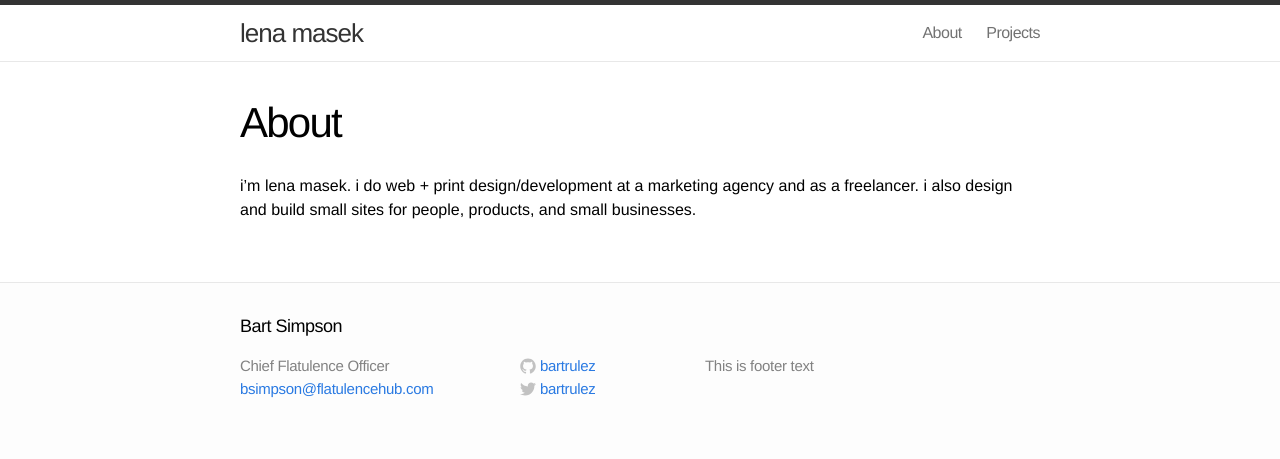
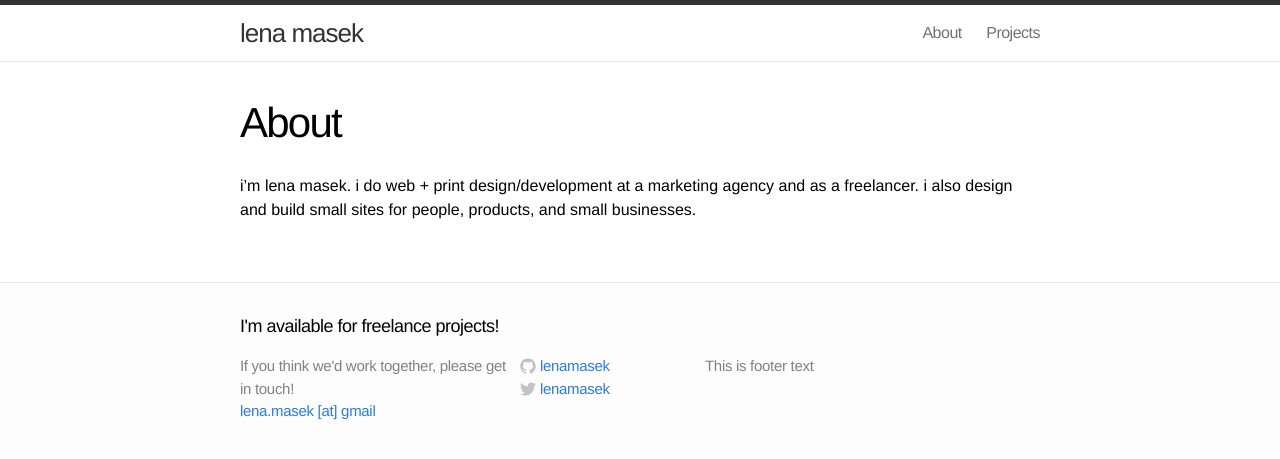
Before and after one commit to lenamasek/lenamasek.github.io, a Jekyll site: the page built from about/index.md, in a window 1280 px wide. Shown: the top 459 px of the page. Built offline with Jekyll 4.4.1, drawn with Linux system fonts in a browser that asks for light colours; Markdown is read by kramdown in place of the engine named in the settings.

Commit message:
Update footer.html

```diff
--- a/_includes/footer.html
+++ b/_includes/footer.html
@@ -2,19 +2,19 @@
 
   <div class="wrap">
 
-    <h2 class="footer-heading">Bart Simpson</h2>
+    <h2 class="footer-heading">I'm available for freelance projects!</h2>
 
     <div class="footer-col-1 column">
       <ul>
-        <li>Chief Flatulence Officer</li>
-        <li><a href="mailto:bsimpson@flatulencehub.com">bsimpson@flatulencehub.com</a></li>
+        <li>If you think we'd work together, please get in touch!</li>
+        <li><a href="mailto:lena.masek@gmail.com">lena.masek [at] gmail</a></li>
       </ul>
     </div>
 
     <div class="footer-col-2 column">
       <ul>
         <li>
-          <a href="https://github.com/yourusername">
+          <a href="https://github.com/lenamasek">
             <span class="icon github">
               <svg version="1.1" class="github-icon-svg" xmlns="http://www.w3.org/2000/svg" xmlns:xlink="http://www.w3.org/1999/xlink" x="0px" y="0px"
                  viewBox="0 0 16 16" enable-background="new 0 0 16 16" xml:space="preserve">
@@ -29,11 +29,11 @@
                 c0,0.208,0.14,0.449,0.534,0.373c3.081-1.028,5.302-3.935,5.302-7.362C15.76,3.906,12.285,0.431,7.999,0.431z"/>
               </svg>
             </span>
-            <span class="username">bartrulez</span>
+            <span class="username">lenamasek</span>
           </a>
         </li>
         <li>
-          <a href="https://twitter.com/yourusername">
+          <a href="https://twitter.com/lenamasek">
             <span class="icon twitter">
               <svg version="1.1" class="twitter-icon-svg" xmlns="http://www.w3.org/2000/svg" xmlns:xlink="http://www.w3.org/1999/xlink" x="0px" y="0px"
                  viewBox="0 0 16 16" enable-background="new 0 0 16 16" xml:space="preserve">
@@ -46,7 +46,7 @@
                 c6.015,0,9.304-4.983,9.304-9.304c0-0.142-0.003-0.283-0.009-0.423C14.976,4.29,15.531,3.714,15.969,3.058z"/>
               </svg>
             </span>
-            <span class="username">bartrulez</span>
+            <span class="username">lenamasek</span>
           </a>
         </li>
       </ul>
```
